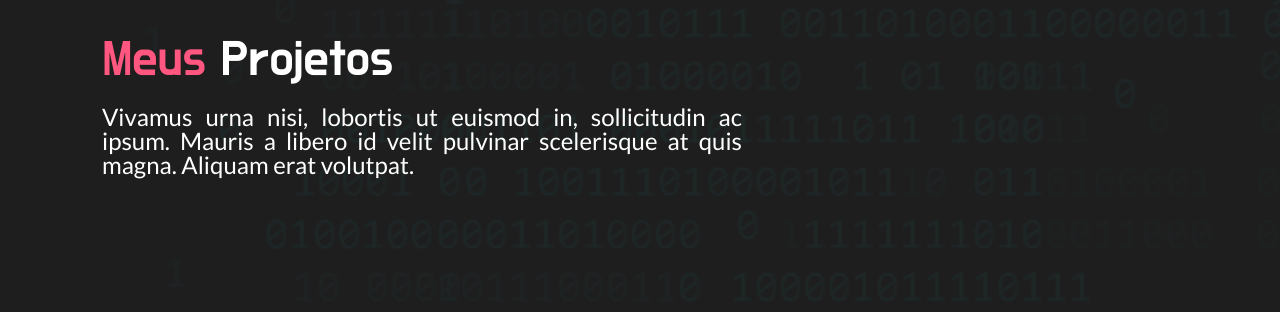
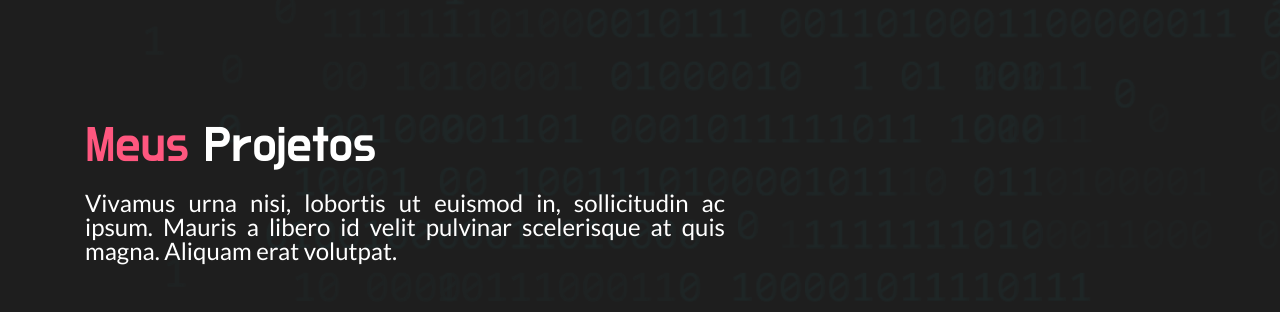
Before and after one commit to Dud4h/portfolio, a plain HTML site: page index.html in a window 1280 px wide. Shown: the part 1111-1423 px from the top of the page. Drawn offline with nearby package versions, Linux system fonts and the light colour scheme; a web font is replaced by a local one.

Commit message:
Update style.css

```diff
--- a/assets/css/style.css
+++ b/assets/css/style.css
@@ -47,10 +47,15 @@ nav {
   color: var(--cor-texto);
 }
 .container {
-  padding: 8rem 2rem 0 2rem;
+  width: 100vw;
+  padding-top: 6%;
   display: flex;
-  justify-content: space-between;
+  align-items: center;
   flex-direction: row;
+  margin-bottom: 2rem;
+}
+.conteudo{
+  padding: 1rem 3rem 4rem 0;
 }
 
 h1 {
```
